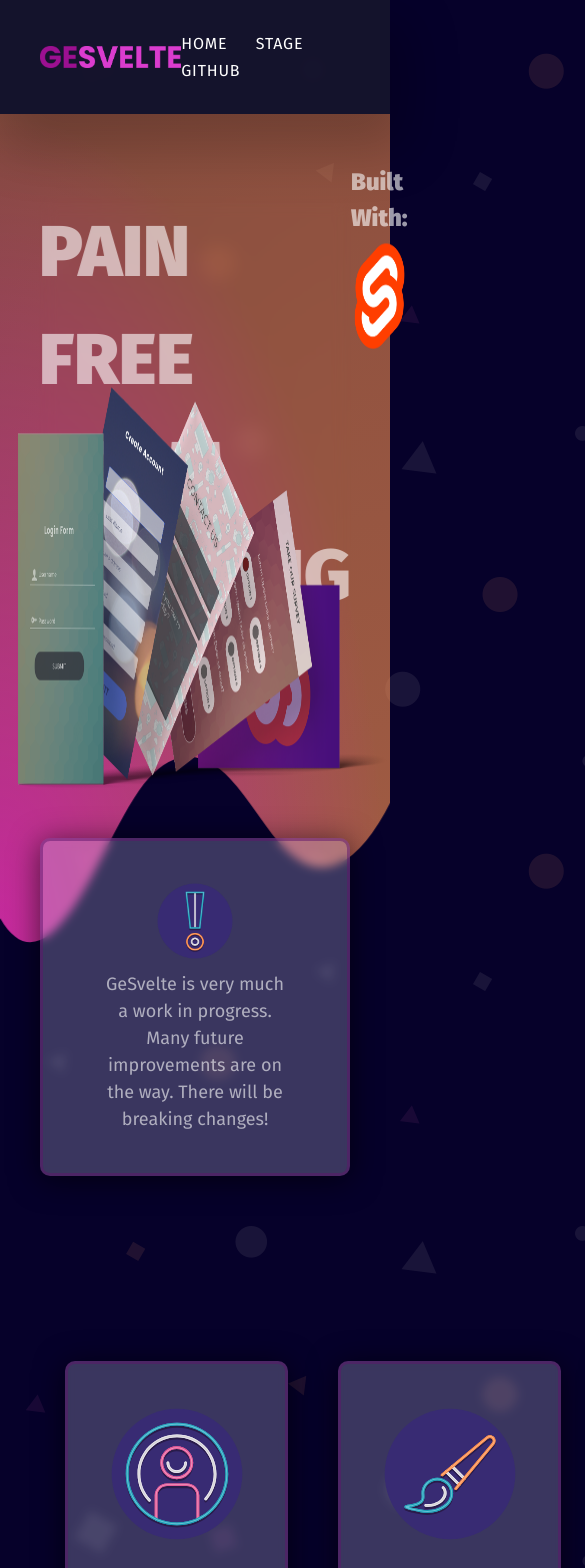
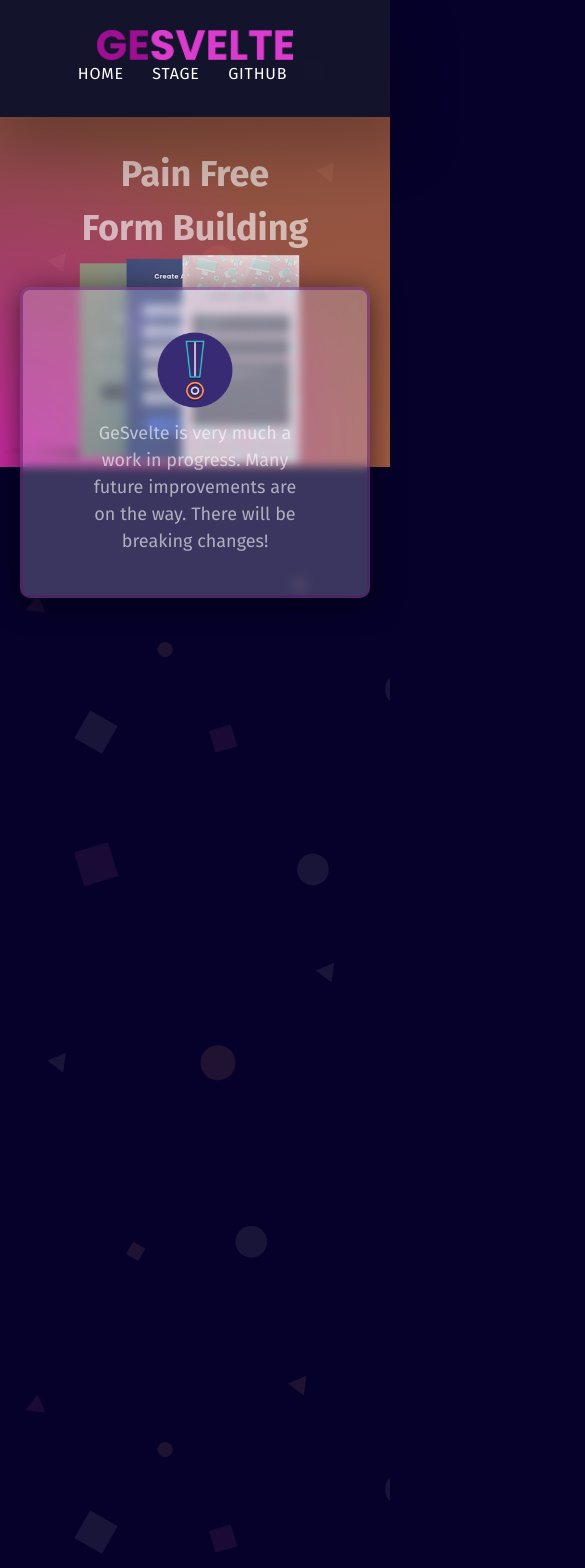
Before and after one commit to oslabs-beta/geSvelte, a SvelteKit app: page / in a window 390 px wide. Shown: the top 1568 px of the page, 585 px wide, since content can reach past the window. Built offline with nearby package versions, Linux system fonts and the light colour scheme.

Commit message:
Responsiveness, other styling, clean-up

```diff
--- a/package.json
+++ b/package.json
@@ -17,7 +17,7 @@
 		"@axe-core/playwright": "^4.6.0",
 		"@playwright/test": "^1.28.1",
 		"@sveltejs/adapter-auto": "^1.0.0",
-		"@sveltejs/kit": "^1.0.0",
+		"@sveltejs/kit": "^1.5.2",
 		"@typescript-eslint/eslint-plugin": "^5.45.0",
 		"@typescript-eslint/parser": "^5.45.0",
 		"eslint": "^8.28.0",
--- a/src/lib/assets/global-styles.scss
+++ b/src/lib/assets/global-styles.scss
@@ -144,3 +144,37 @@
 		background: rgba(218, 59, 205, 0.6);
 	}
 }
+
+.p-hover {
+	display: flex;
+	flex-direction: column;
+	padding: 2rem;
+	text-align: center;
+
+	&::before {
+		content: 'Edit Form Field:';
+		margin-bottom: 0.8rem;
+		text-transform: uppercase;
+	}
+
+	p {
+		padding: 0.8rem 1.2rem;
+		border: 1px solid rgba(255, 255, 255, 0.8);
+		border-radius: 0.4rem;
+		margin-bottom: 1rem;
+	}
+	&:hover {
+		cursor: pointer;
+	}
+
+	button {
+		padding: 0.8rem 1.2rem;
+		background: $accent-alpha;
+		border: 1px solid rgba(0, 0, 0, 0.25);
+		border-radius: 0.4rem;
+		margin-bottom: 1rem;
+	}
+}
+.created-input {
+	margin-right: 1.5rem;
+}
--- a/src/lib/components/SlidingPanel.svelte
+++ b/src/lib/components/SlidingPanel.svelte
@@ -10,7 +10,6 @@
 
 	function close() {
 		const el: FlyoutSettings = { id, open: true };
-		console.log('Open');
 		flyoutStore.close();
 	}
 </script>
--- /dev/null
+++ b/src/lib/ui/DesktopHero.svelte
@@ -0,0 +1,105 @@
+<script lang="ts">
+	import mockup from '$lib/assets/mockup.png';
+	import svelteLogo from '$lib/assets/svelte-logo.png';
+</script>
+
+<section class="hero-area flex flex-items-center justify-between pos-rel hide-on-mobile">
+	<div class="ges-row">
+		<div class="hero-text">
+			<h1>Pain Free Form Building</h1>
+		</div>
+		<div class="hero-item">
+			<span>Built With:</span>
+			<img src={svelteLogo} alt="Built with Svelte" />
+		</div>
+		<div class="svg-divider">
+			<svg
+				data-name="Layer 1"
+				xmlns="http://www.w3.org/2000/svg"
+				viewBox="0 0 1200 120"
+				preserveAspectRatio="none"
+			>
+				<path
+					d="M985.66,92.83C906.67,72,823.78,31,743.84,14.19c-82.26-17.34-168.06-16.33-250.45.39-57.84,11.73-114,31.07-172,41.86A600.21,600.21,0,0,1,0,27.35V120H1200V95.8C1132.19,118.92,1055.71,111.31,985.66,92.83Z"
+					class="shape-fill"
+				/>
+			</svg>
+		</div>
+		<img class="mockup" src={mockup} alt="main-site-logo" />
+	</div>
+</section>
+
+<style lang="scss">
+	.hero-text {
+		position: absolute;
+		top: 10vh;
+		left: 50%;
+		transition: all 0.25s ease;
+		transform: translateX(-50%);
+
+		h1 {
+			font-size: 72px;
+			font-weight: 900;
+			text-transform: uppercase;
+			backdrop-filter: blur(8px);
+			-webkit-backdrop-filter: blur(8px);
+			color: rgba(255, 255, 255, 0.6);
+		}
+	}
+
+	.hero-item {
+		position: absolute;
+		top: 5rem;
+		left: 90%;
+
+		span {
+			font-size: 24px;
+			font-weight: 900;
+			color: rgba(255, 255, 255, 0.6);
+		}
+		img {
+			height: 12rem;
+		}
+	}
+
+	.svg-divider {
+		position: absolute;
+		bottom: -1px;
+		left: 0;
+		width: 100%;
+		overflow: hidden;
+		line-height: 0;
+
+		svg {
+			position: relative;
+			display: block;
+			width: calc(100% + 1.3px);
+			height: 205px;
+			transform: rotateY(180deg);
+		}
+
+		.shape-fill {
+			fill: #06012a;
+		}
+	}
+
+	.hero-area {
+		height: 100vh;
+		background-image: radial-gradient(
+				farthest-side at bottom left,
+				rgba(255, 0, 255, 0.5),
+				transparent
+			),
+			radial-gradient(farthest-corner at bottom right, rgba(245, 141, 80, 0.65), transparent 3000px);
+
+		.mockup {
+			position: absolute;
+			z-index: 10;
+			bottom: 20%;
+			left: 50%;
+			height: 65vh;
+			transform: translateX(-50%);
+			transition: all 0.2s ease;
+		}
+	}
+</style>
--- a/src/lib/ui/Header.svelte
+++ b/src/lib/ui/Header.svelte
@@ -1,4 +1,5 @@
 <script>
+	import { onMount } from 'svelte';
 	import '$lib/assets/global-styles.scss';
 	import '$lib/assets/styles.css';
 	import toolbarLogo from '$lib/assets/gesvelte-text-logo.png';
@@ -9,7 +10,7 @@
 	<div class="container">
 		<div class="full-row flex direction-row flex-items-center justify-between height-100">
 			<div class="toolbar-logo">
-				<a href='/'><img src={toolbarLogo} alt="toolbar-logo-img" /></a>
+				<a href="/"><img src={toolbarLogo} alt="toolbar-logo-img" /></a>
 			</div>
 			<div class="main-nav">
 				<nav>
--- /dev/null
+++ b/src/lib/ui/MobileHero.svelte
@@ -0,0 +1,44 @@
+<script>
+	import mobileHero from '$lib/assets/mobile-hero.png';
+</script>
+
+<section
+	class="mobile-hero-area flex flex-wrap direction-column justify-between pos-rel hide-on-desktop"
+>
+	<div class="mobile-hero-text text-center">
+		<h1>Pain Free Form Building</h1>
+	</div>
+	<img class="mobile-mockup" src={mobileHero} alt="main-site-logo" />
+</section>
+
+<style lang="scss">
+	@media only screen and (max-width: 768px) {
+		.mobile-hero-area {
+			height: auto;
+			background-image: radial-gradient(
+					farthest-side at bottom left,
+					rgba(255, 0, 255, 0.5),
+					transparent
+				),
+				radial-gradient(
+					farthest-corner at bottom right,
+					rgba(245, 141, 80, 0.65),
+					transparent 3000px
+				);
+		}
+		.mobile-hero-text {
+			font-weight: bold;
+			width: 60%;
+			margin: 0 auto;
+			color: rgba(255, 255, 255, 0.6);
+
+			h1 {
+				font-size: 3.6rem;
+				margin-top: 3rem;
+			}
+		}
+		.mobile-mockup {
+			width: 80%;
+		}
+	}
+</style>
--- /dev/null
+++ b/src/routes/+layout.js
@@ -0,0 +1,2 @@
+// src/routes/+layout.js
+export const ssr = false;
--- a/src/routes/+page.svelte
+++ b/src/routes/+page.svelte
@@ -1,10 +1,10 @@
 <script lang="ts">
-	import mockup from '$lib/assets/mockup.png';
+	import DesktopHero from '$lib/ui/DesktopHero.svelte';
+	import MobileHero from '$lib/ui/MobileHero.svelte';
 	import UserIcon from '$lib/ui/UserIcon.svelte';
 	import BrushIcon from '$lib/ui/BrushIcon.svelte';
 	import ClockIcon from '$lib/ui/ClockIcon.svelte';
 	import hacker from '$lib/assets/HACKER.png';
-	import svelteLogo from '$lib/assets/svelte-logo.png';
 	import boy from '$lib/assets/BOY.png';
 	import cowboy from '$lib/assets/COWBOY.png';
 	import gnome from '$lib/assets/GNOME.png';
@@ -14,31 +14,8 @@
 
 <main>
 	<div class="container">
-		<section class="hero-area flex flex-items-center justify-between pos-rel">
-			<div class="ges-row">
-				<div class="hero-text">
-					<h1>Pain Free Form Building</h1>
-				</div>
-				<div class="hero-item">
-					<span>Built With:</span>
-					<img src={svelteLogo} alt="Built with Svelte" />
-				</div>
-				<div class="custom-shape-divider-bottom-1675786035">
-					<svg
-						data-name="Layer 1"
-						xmlns="http://www.w3.org/2000/svg"
-						viewBox="0 0 1200 120"
-						preserveAspectRatio="none"
-					>
-						<path
-							d="M985.66,92.83C906.67,72,823.78,31,743.84,14.19c-82.26-17.34-168.06-16.33-250.45.39-57.84,11.73-114,31.07-172,41.86A600.21,600.21,0,0,1,0,27.35V120H1200V95.8C1132.19,118.92,1055.71,111.31,985.66,92.83Z"
-							class="shape-fill"
-						/>
-					</svg>
-				</div>
-				<img class="mockup" src={mockup} alt="main-site-logo" />
-			</div>
-		</section>
+		<DesktopHero />
+		<MobileHero />
 		<section class="main-content">
 			<div class="container section-1">
 				<div class="ges-row py80">
@@ -55,7 +32,7 @@
 				<div class="ges-row py80">
 					<div class="site-features flex">
 						<div class="col-one-third p-all5">
-							<div class="feature-box glass-bg text-center">
+							<div class="feature-box glass-bg text-center animatedEl">
 								<UserIcon />
 								<h3 class="mb-20">A11Y Ready</h3>
 								<p>
@@ -66,7 +43,7 @@
 							</div>
 						</div>
 						<div class="col-one-third p-all5">
-							<div class="feature-box glass-bg text-center">
+							<div class="feature-box glass-bg text-center animatedEl">
 								<BrushIcon />
 								<h3 class="mb-20">Forms With Style</h3>
 								<p>
@@ -77,7 +54,7 @@
 							</div>
 						</div>
 						<div class="col-one-third p-all5">
-							<div class="feature-box glass-bg text-center">
+							<div class="feature-box glass-bg text-center animatedEl">
 								<ClockIcon />
 								<h3 class="mb-20">Save Time</h3>
 								<p>
@@ -90,7 +67,7 @@
 				</div>
 			</div>
 		</section>
-		<section class="developers pos-rel" style="height: 900px;">
+		<section class="developers pos-rel">
 			<div class="container">
 				<div class="ges-row flex direction-row">
 					<div class="col-5 col-gap">
@@ -165,72 +142,6 @@
 		height: 8rem;
 		width: 8rem;
 	}
-	.hero-text {
-		position: absolute;
-		top: 10vh;
-		left: 50%;
-		transition: all 0.25s ease;
-		transform: translateX(-50%);
-	}
-	.hero-text h1 {
-		font-size: 72px;
-		font-weight: 900;
-		text-transform: uppercase;
-		backdrop-filter: blur(8px);
-		-webkit-backdrop-filter: blur(8px);
-		color: rgba(255, 255, 255, 0.6);
-	}
-	.hero-item {
-		position: absolute;
-		top: 5rem;
-		left: 90%;
-	}
-	.hero-item span {
-		font-size: 24px;
-		font-weight: 900;
-		color: rgba(255, 255, 255, 0.6);
-	}
-	.hero-item img {
-		height: 12rem;
-	}
-	.custom-shape-divider-bottom-1675786035 {
-		position: absolute;
-		bottom: -1px;
-		left: 0;
-		width: 100%;
-		overflow: hidden;
-		line-height: 0;
-	}
-
-	.custom-shape-divider-bottom-1675786035 svg {
-		position: relative;
-		display: block;
-		width: calc(100% + 1.3px);
-		height: 205px;
-		transform: rotateY(180deg);
-	}
-
-	.custom-shape-divider-bottom-1675786035 .shape-fill {
-		fill: #06012a;
-	}
-	.hero-area {
-		height: 100vh;
-		background-image: radial-gradient(
-				farthest-side at bottom left,
-				rgba(255, 0, 255, 0.5),
-				transparent
-			),
-			radial-gradient(farthest-corner at bottom right, rgba(245, 141, 80, 0.65), transparent 3000px);
-	}
-	.mockup {
-		position: absolute;
-		z-index: 10;
-		bottom: 20%;
-		left: 50%;
-		height: 65vh;
-		transform: translateX(-50%);
-		transition: all 0.2s ease;
-	}
 	.feature-box {
 		display: flex;
 		flex-direction: column;
@@ -269,17 +180,4 @@
 		color: rgba(255, 255, 255, 0.6);
 		border: 3px solid rgba(97, 20, 108, 0.5);
 	}
-	@media (min-width: 1024px) {
-		.mockup {
-			bottom: 30%;
-			height: 60vh;
-		}
-		.hero-text {
-			top: 10vh;
-
-			h1 {
-				font-size: 6rem;
-			}
-		}
-	}
 </style>
```
Also changed, not shown: src/lib/ui/Modal.svelte (+6 -2 lines), src/lib/ui/sidebarForms/LoginSidebar.svelte (deleted, +0 -56 lines), src/lib/assets/mobile-hero.png (added), src/lib/assets/styles.css, 1 other file (tests, documents, lock files or other folders).
